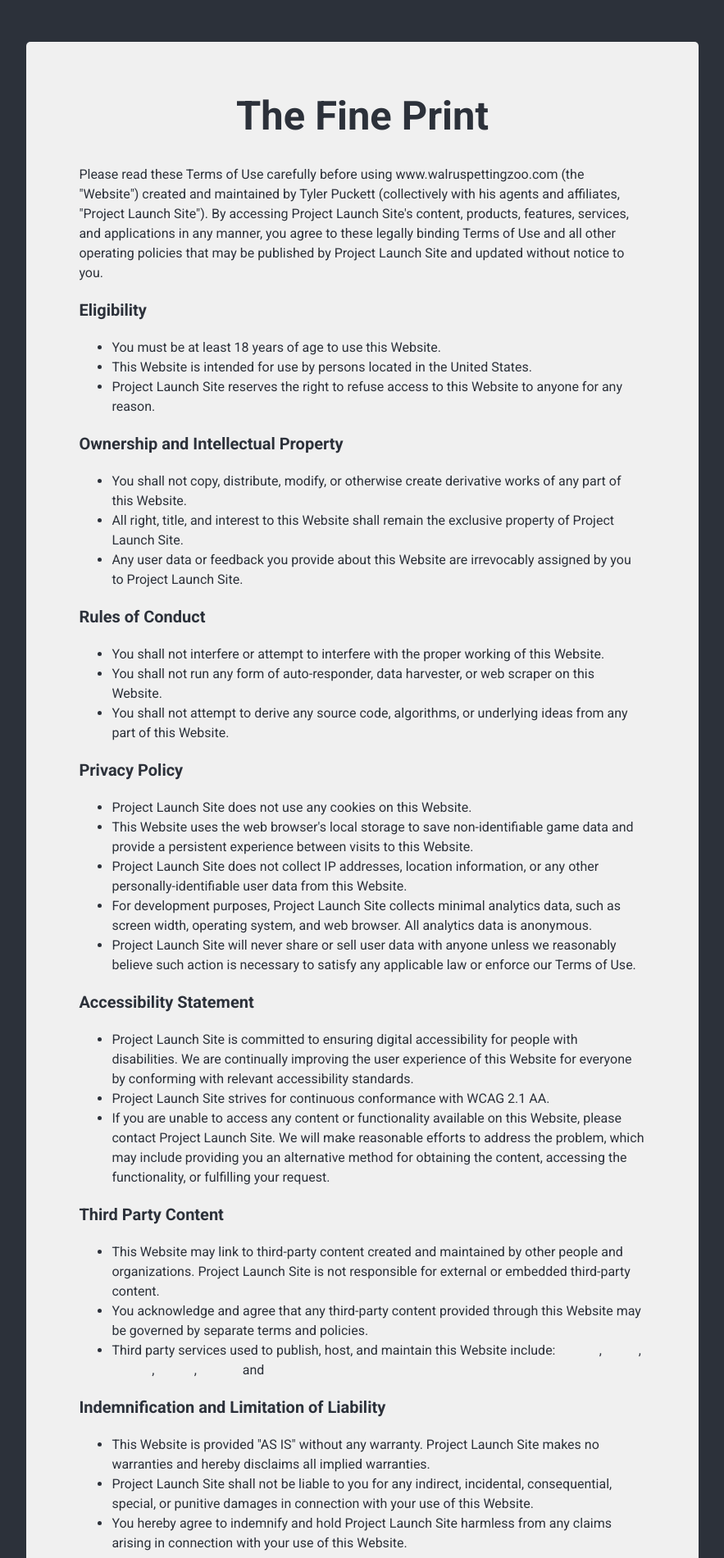
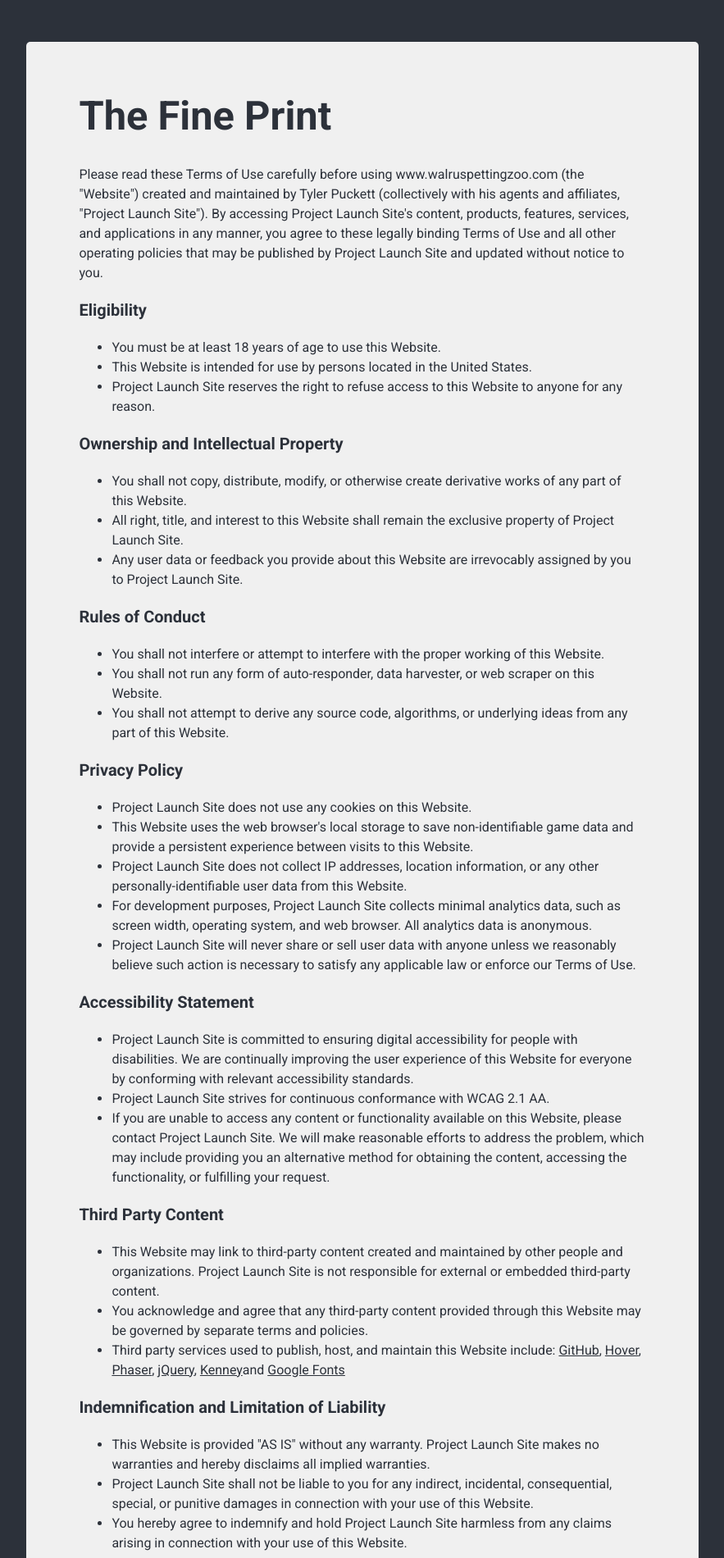
Before and after one commit to tcp13/walrus-petting-zoo, a plain HTML site: page terms.html in a window 1280 px wide. Shown: the top 1900 px of the page at 82% size, without its empty margins (198-1081 px from the left). Drawn offline with nearby package versions, Linux system fonts and the light colour scheme.

Commit message:
terms link color

```diff
--- a/styles.css
+++ b/styles.css
@@ -20,7 +20,7 @@ h1, h2, h3, h4, h5 {
     line-height: 1.75;
 }
 .large{font-size: 3.815rem;}
-h1 {font-size: 3.052rem; text-align:center;}
+h1 {font-size: 3.052rem;}
 h2 {font-size: 2.441rem;}
 h3 {font-size: 1.953rem;}
 h4 {font-size: 1.563rem;}
@@ -335,3 +335,11 @@ button.accordion:hover{
 @media screen and (orientation: landscape) {
     #mobile-notice{display:none;}
 }
+
+#game-title{
+    text-align:center;
+}
+
+.card-padded a{
+    color: var(--black);
+}
```
